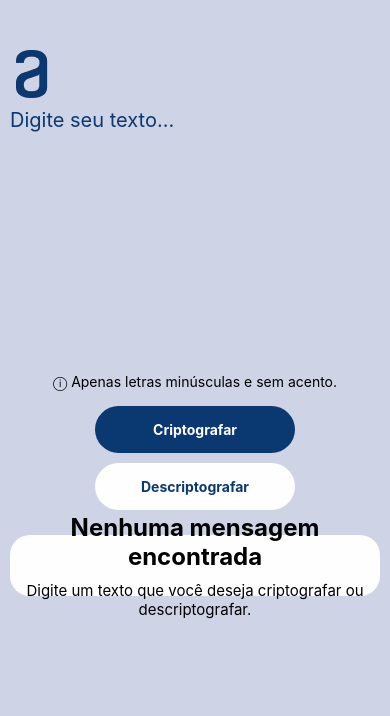
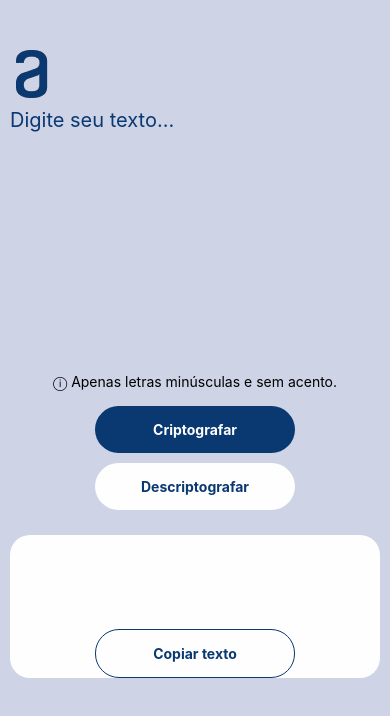
Before and after one commit to LucasTMB/encriptador-de-texto-RN, a React Native app: screen / in a window 390 px wide. Shown: the top 716 px of the page. Built offline with nearby package versions, Linux system fonts and the light colour scheme.

Commit message:
Definindo os estilos do ExitOk

```diff
--- a/src/components/Encriptador/index.js
+++ b/src/components/Encriptador/index.js
@@ -10,7 +10,9 @@ const stages = [
 
 export default function Encriptador() {
 
-    const [exitStage, setExitStage] = useState(stages[0].name);
+    const [exitStage, setExitStage] = useState(stages[1].name);
+    const [inputText, setInputText] = useState('');
+    const [outputText, setOutputText] = useState('');
 
  return (
    <>
--- a/src/components/ExitOK/index.js
+++ b/src/components/ExitOK/index.js
@@ -1,16 +1,47 @@
 import React from 'react';
-import { StyleSheet, View, Text } from 'react-native';
+import { StyleSheet, View, Text, TextInput, TouchableOpacity } from 'react-native';
 
 export default function ExitOK() {
  return (
-   <View>
-    <Text>
-      Ok
-    </Text>
+   <View style={styles.conteudoResultadoOK}>
+      <TextInput
+        multiline={true}
+        numberOfLines={8}
+        style={styles.saidaTextArea}
+      />
+      <TouchableOpacity style={styles.copyBtn}>
+          <Text style={styles.textCopyBtn}>
+            Copiar texto
+          </Text>
+      </TouchableOpacity>
    </View>
   );
 }
 
 const styles = StyleSheet.create({
-
+    conteudoResultadoOK: {
+      alignItems: 'center',
+      backgroundColor: '#fefefe',
+      justifyContent: 'center',
+      height: '58%',
+      borderRadius: 20
+    },
+    saidaTextArea: {
+      color: '#0A3871',
+      fontSize: 20,
+      marginBottom: 5
+    },
+    copyBtn: {
+      alignItems: 'center',
+      backgroundColor: '#fefefe',
+      borderWidth: 1,
+      borderColor: '#0A3871',
+      padding: 15,
+      width: 200,
+      borderRadius: 24,
+    },
+    textCopyBtn: {
+      color: '#0A3871',
+      fontWeight: 'bold',
+    }
 })
```
